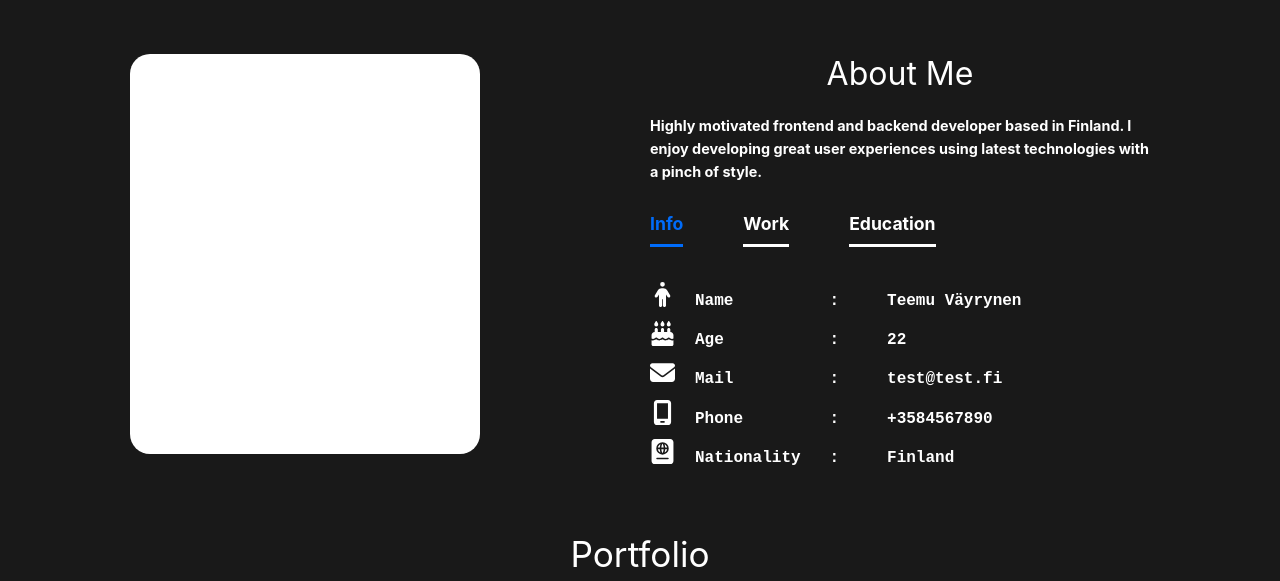
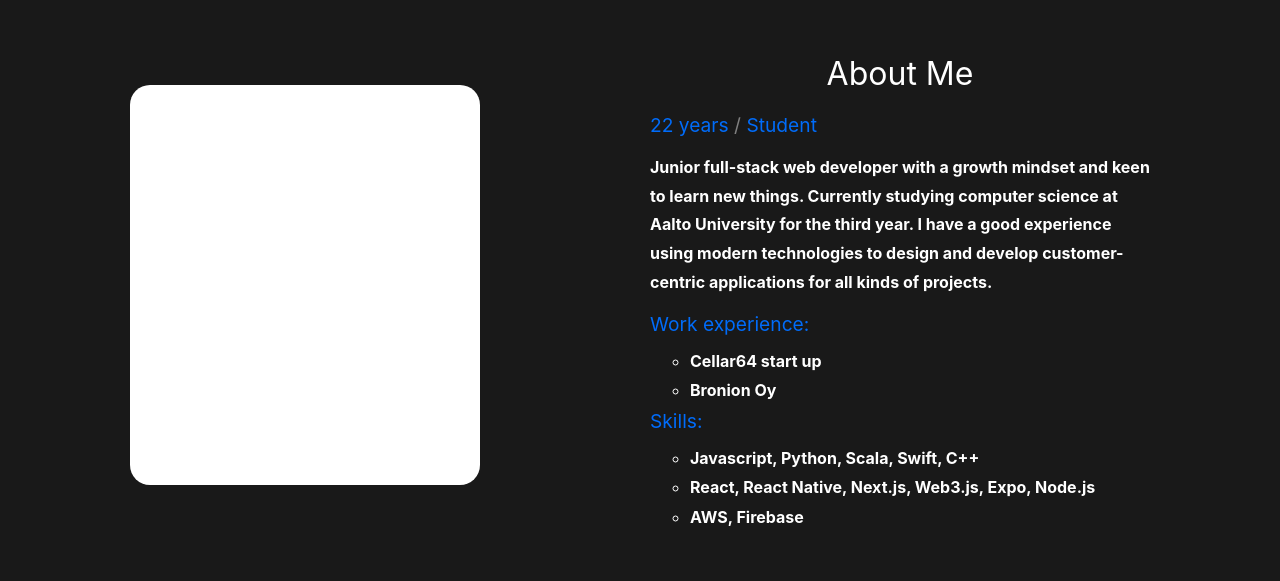
Before and after one commit to teemuvayrynen/portfolio, a Next.js app: page / in a window 1280 px wide. Shown: the part 642-1223 px from the top of the page. Built offline with nearby package versions, Linux system fonts and the light colour scheme.

Commit message:
about section ready

```diff
--- a/components/about/Bar.js
+++ /dev/null
@@ -1,61 +0,0 @@
-import React, { useState } from 'react'
-import styled from 'styled-components'
-
-const Bar = ({ setCurrent }) => {
-  const [color, setColor] = useState('#006CFA')
-  const [color1, setColor1] = useState('white')
-  const [color2, setColor2] = useState('white')
-
-  const changeColor = (c1, c2, c3) => {
-    setColor(c1)
-    setColor1(c2)
-    setColor2(c3)
-  }
-
-  return (
-    <>
-      <Flex>
-        <Item color={color} onClick={() => {
-          setCurrent(0)
-          changeColor('#006CFA', 'white', 'white')
-        }}>
-          Info
-        </Item>
-        <Item color={color1} onClick={() => {
-          setCurrent(1)
-          changeColor('white', '#006CFA', 'white')
-        }}>
-          Work
-        </Item>
-        <Item color={color2} onClick={() => {
-          setCurrent(2)
-          changeColor('white', 'white', '#006CFA')
-        }}>
-          Education
-        </Item>
-      </Flex>
-    </>
-  )
-}
-
-const Flex = styled.div`
-  display: flex;
-  flex-direction: row;
-  width: 100%;
-`
-
-const Item = styled.div`
-  color: ${props => props.color};
-  border-color: ${props => props.color};
-  font-weight: bold;
-  font-size: 1.1rem;
-  margin-right: 60px;
-  cursor: pointer;
-  border-bottom: solid;
-  padding-bottom: 10px;
-  margin-top: 30px;
-  margin-bottom: 30px;
-  transition: 300ms;
-`
-
-export default Bar
--- a/components/about/Info.js
+++ b/components/about/Info.js
@@ -1,21 +1,8 @@
 import React, { useState, useEffect } from 'react'
-import styled, { keyframes } from 'styled-components'
-import Bar from './Bar'
-import { FontAwesomeIcon } from '@fortawesome/react-fontawesome'
-import {
-  faPerson,
-  faCakeCandles,
-  faEnvelope,
-  faMobileScreen,
-  faPassport,
-  faSchool,
-  faBuildingColumns
-} from '@fortawesome/free-solid-svg-icons'
+import styled from 'styled-components'
 import styles from '../../styles/globals'
 
 const Info = () => {
-  const [current, setCurrent] = useState(0)
-
 
   return (
     <>
@@ -23,69 +10,31 @@ const Info = () => {
         <styles.Header size={'2rem'}>
           About Me
         </styles.Header>
+        <SecondHeader>
+          22 years   <span style={{ color: 'grey' }}>/</span>   Student
+        </SecondHeader>
         <Text>
-          Highly motivated frontend and backend developer based in Finland. I enjoy developing
-          great user experiences using latest technologies with a pinch of style.
+          Junior full-stack web developer with a growth mindset and keen to learn new things.
+          {" Currently studying computer science at Aalto University for the third year. "}
+          I have a good experience using modern technologies to design and develop customer-centric
+          applications for all kinds of projects.
         </Text>
-        <Bar setCurrent={setCurrent} />
-        {(() => {
-          if (current == 0) {
-            return (
-              <Flex key={current}>
-                <Item>
-                  <FontAwesomeIcon className='about-icon' icon={faPerson} />
-                  Name          :     Teemu Väyrynen
-                </Item>
-                <Item>
-                  <FontAwesomeIcon className='about-icon' icon={faCakeCandles} />
-                  Age           :     22
-                </Item>
-                <Item>
-                  <FontAwesomeIcon className='about-icon' icon={faEnvelope} />
-                  Mail          :     test@test.fi
-                </Item>
-                <Item>
-                  <FontAwesomeIcon className='about-icon' icon={faMobileScreen} />
-                  Phone         :     +3584567890
-                </Item>
-                <Item>
-                  <FontAwesomeIcon className='about-icon' icon={faPassport} />
-                  Nationality   :     Finland
-                </Item>
-              </Flex>
-            )
-          } else if (current == 1) {
-            return (
-              <Flex key={current}>
-                <Item>
-                  <FontAwesomeIcon className='about-icon' icon={faPerson} />
-                  Rolan Oy  :   Van driver and electric scooter charging
-                </Item>
-                <Item>
-                  <FontAwesomeIcon className='about-icon' icon={faCakeCandles} />
-                  Jespars Oy  :   Boat repairman and boat trailer driver
-                </Item>
-                <Item>
-                  <FontAwesomeIcon className='about-icon' icon={faCakeCandles} />
-                  Bronion Oy  :   Full Stack Developer
-                </Item>
-              </Flex>
-            )
-          } else if (current == 2) {
-            return (
-              <Flex key={current}>
-                <Item>
-                  <FontAwesomeIcon className='about-icon' icon={faSchool} />
-                  High school   :    Kauniaisten lukio
-                </Item>
-                <Item>
-                  <FontAwesomeIcon className='about-icon' icon={faBuildingColumns} />
-                  University    :    Aalto yliopisto Computer Science
-                </Item>
-              </Flex>
-            )
-          } else { null }
-        })()}
+        <SecondHeader>
+          Work experience:
+        </SecondHeader>
+        <ul>
+            <ListItem>Cellar64 start up</ListItem>
+            <ListItem>Bronion Oy</ListItem>
+        </ul>
+        <SecondHeader>
+          Skills:
+        </SecondHeader>
+        <ul>
+            <ListItem>Javascript, Python, Scala, Swift, C++</ListItem>
+            <ListItem>React, React Native, Next.js, Web3.js, Expo, Node.js</ListItem>
+            <ListItem>AWS, Firebase</ListItem>
+        </ul>
+
       </Container>
     </>
   )
@@ -97,29 +46,25 @@ const Container = styled.ul`
   max-width: 500px;
 `
 
-const fade = keyframes`
-  0% { opacity: 0; }
-  100% { opacity: 1; }
-`
-
 const Text = styled.div`
   color: white;
   font-weight: bold;
-  font-size: 0.9rem;
-  line-height: 1.6;
+  font-size: 1rem;
+  line-height: 1.8;
+  margin-bottom: 16px
 `
 
-const Flex = styled.div`
-  display: flex;
-  flex-direction: column;
-  animation: 2s ${fade};
+const SecondHeader = styled.div`
+  color: #006CFA;
+  font-size: 1.2rem;
+  margin-bottom: 16px;
 `
 
-const Item = styled.pre`
+const ListItem = styled.li`
   color: white;
+  font-size: 1rem;
   font-weight: bold;
-  font-size: 1rem;
-  margin: 5px 0px;
+  padding-bottom: 10px;
 `
 
 export default Info
```
